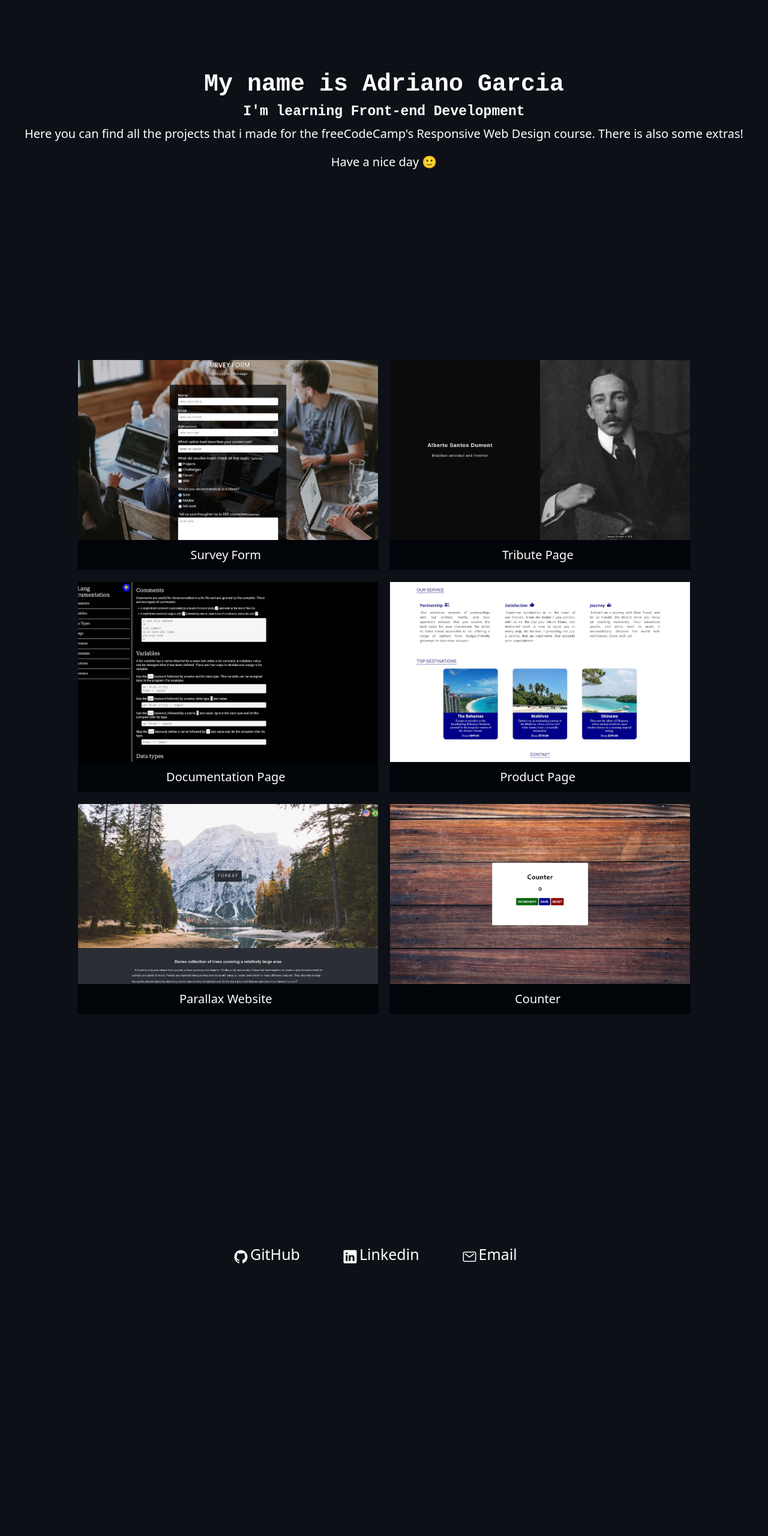
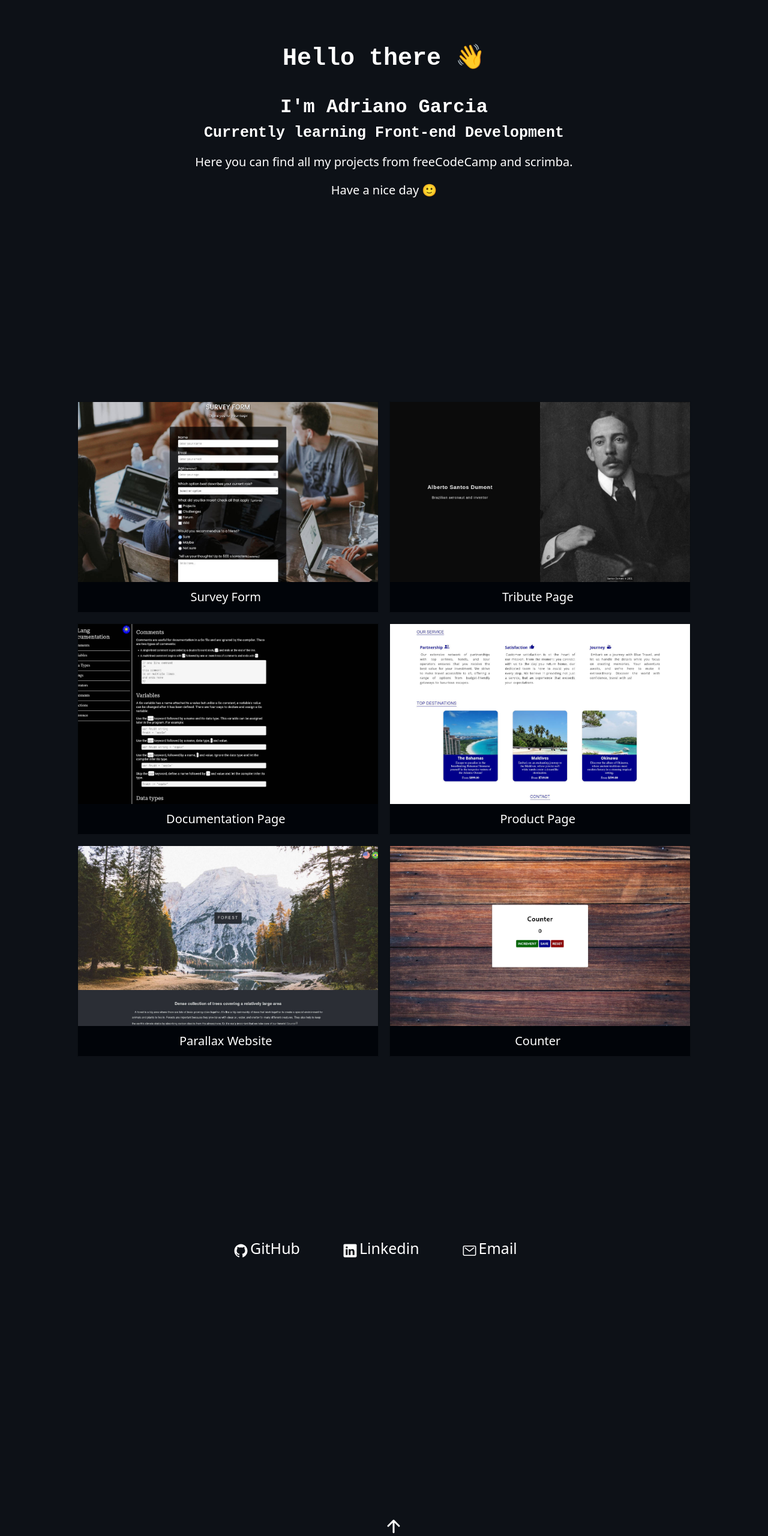
Before and after one commit to adrianogtl/freecodecamp-personal-portfolio-webpage, a plain HTML site: page index.html in a window 1280 px wide. Shown: the part 200-2760 px from the top of the page at 60% size. Before the commit the page ends 2690 px from the top, so only its background shows below. Drawn offline with nearby package versions, Linux system fonts and the light colour scheme.

Commit message:
Update
added scroll to top, projects section fix, link hover and readme update

```diff
--- a/index.html
+++ b/index.html
@@ -15,35 +15,36 @@
   </nav>
   <main>
     <section id="welcome-section">
-      <h1 class="text-align-center">My name is Adriano Garcia</h1>
-      <h2 class="text-align-center">I'm learning Front-end Development</h2>
-      <p class="text-align-center">Here you can find all the projects that i made for the freeCodeCamp's Responsive Web Design course. There is also some extras!</p>
-      <p class="text-align-center" style="margin-top: 2rem;">Have a nice day 🙂</p>
+      <h1 class="text-align-center">Hello there 👋</h1>
+      <h2 class="text-align-center">I'm Adriano Garcia</h2>
+      <h3 class="text-align-center">Currently learning Front-end Development</h3>
+      <p class="text-align-center">Here you can find all my projects from freeCodeCamp and scrimba.</p>
+      <p class="text-align-center">Have a nice day 🙂</p>
     </section>
     <section id="projects">
       <a class="project" href="https://adrianogtl.github.io/freecodecamp-survey-form/" target="_blank">
         <div class="project-image one"></div>
-        <p class="project-tile link">Survey Form</p>
+        <p class="project-title link">Survey Form</p>
       </a>
       <a class="project" href="https://adrianogtl.github.io/freecodecamp-tribute-page/en/" target="_blank">
         <div class="project-image two"></div>
-        <p class="project-tile link">Tribute Page</p>
+        <p class="project-title link">Tribute Page</p>
       </a>
     <a class="project" href="https://adrianogtl.github.io/freecodecamp-technical-documentation-page/" target="_blank">
       <div class="project-image three"></div>
-      <p class="project-tile link">Documentation Page</p>
+      <p class="project-title link">Documentation Page</p>
     </a>
     <a class="project" href="https://adrianogtl.github.io/freecodecamp-product-landing-page/" target="_blank">
       <div class="project-image four"></div>
-      <p class="project-tile link">Product Page</p>
+      <p class="project-title link">Product Page</p>
     </a>
     <a class="project" href="https://adrianogtl.github.io/parallaxsite/en/" target="_blank">
       <div class="project-image five"></div>
-      <p class="project-tile link">Parallax Website</p>
+      <p class="project-title link">Parallax Website</p>
     </a>
     <a class="project" href="https://adrianogtl.github.io/scrimba-counter/" target="_blank">
       <div class="project-image six"></div>
-      <p class="project-tile link">Counter</p>
+      <p class="project-title link">Counter</p>
     </a>
   </section>
   <section id="contact">
@@ -57,7 +58,14 @@
       <ion-icon name="mail-outline"></ion-icon>Email
     </a>
   </section>
+  <footer class="text-align-center">
+    <a href="#welcome-section" id="scrollToTop" title="Scroll to top">
+      <ion-icon name="arrow-up-outline" size="large"></ion-icon>
+    </a>
+  </footer>
+
 </main>
+<!-- Ionicons -->
 <script type="module" src="https://unpkg.com/ionicons@7.1.0/dist/ionicons/ionicons.esm.js"></script>
 <script nomodule src="https://unpkg.com/ionicons@7.1.0/dist/ionicons/ionicons.js"></script>
 </body>
--- a/style.css
+++ b/style.css
@@ -1,6 +1,6 @@
 :root {
-  --color1: darkblue;
-  --color2: white;
+  --color1: #00008b;
+  --color2: #ffffff;
   --color3: #0d1117;
   --color4: #010409;
 }
@@ -29,21 +29,32 @@ main {
 }
 
 h1,
-h2 {
+h2,
+h3 {
   font-family: 'Courier New', Courier, monospace;
-  margin-bottom: 1rem;
 }
 
 h1 {
+  margin-bottom: 4rem;
   font-size: 4rem;
 }
 
 h2 {
-  font-size: 2.3rem;
+  margin-bottom: 1rem;
+  font-size: 3.2rem;
+}
+
+h3 {
+  margin-bottom: 2rem;
+  font-size: 2.5rem;
 }
 
 p {
   font-size: 2rem;
+}
+
+section > p:last-child {
+  margin-top: 2rem;
 }
 
 a {
@@ -79,6 +90,7 @@ a {
 }
 
 #projects {
+  padding-top: 7rem;
   display: grid;
   grid-template-columns: repeat(auto-fit, minmax(300px, 500px));
   justify-content: center;
@@ -112,7 +124,7 @@ a {
 
 .six {background-image: url(assets/counter.jpg);}
 
-.project-tile {
+.project-title {
   text-align: center;
   line-height: 5rem;
   height: 5rem;
@@ -123,7 +135,7 @@ a {
   justify-content: center;
   align-items: center;
   width: 100%;
-  height: 100vh;
+  height: 80vh;
 }
 
 .contact-link {
@@ -137,6 +149,38 @@ ion-icon {
   padding-right: .3rem;
 }
 
+footer {
+  position: relative;
+  width: 100%;
+  height: 20vh;
+  padding: 10px;
+}
+
+#scrollToTop {
+  display: inline-block;
+  position: absolute;
+  bottom: 0;
+  left: 50;
+  right: 50;
+  width: fit-content;
+  height: fit-content;
+  animation: arrowUp 1s ease-in-out infinite;
+}
+
+@keyframes arrowUp {
+  0% {
+    transform: translateY(0);
+  }
+
+  50% {
+    transform: translateY(-10px);
+  }
+
+  100% {
+    transform: translateY(0);
+  }
+}
+
 @media screen and (min-width: 600px) {
   .link::before {
     content: "<";
@@ -148,6 +192,8 @@ ion-icon {
     visibility: hidden;
   }
 
+  .project:hover .link::before,
+  .project:hover .link::after,
   .link:hover::before,
   .link:hover::after {
     visibility: visible;
```
Also changed, not shown: 1 other file.
